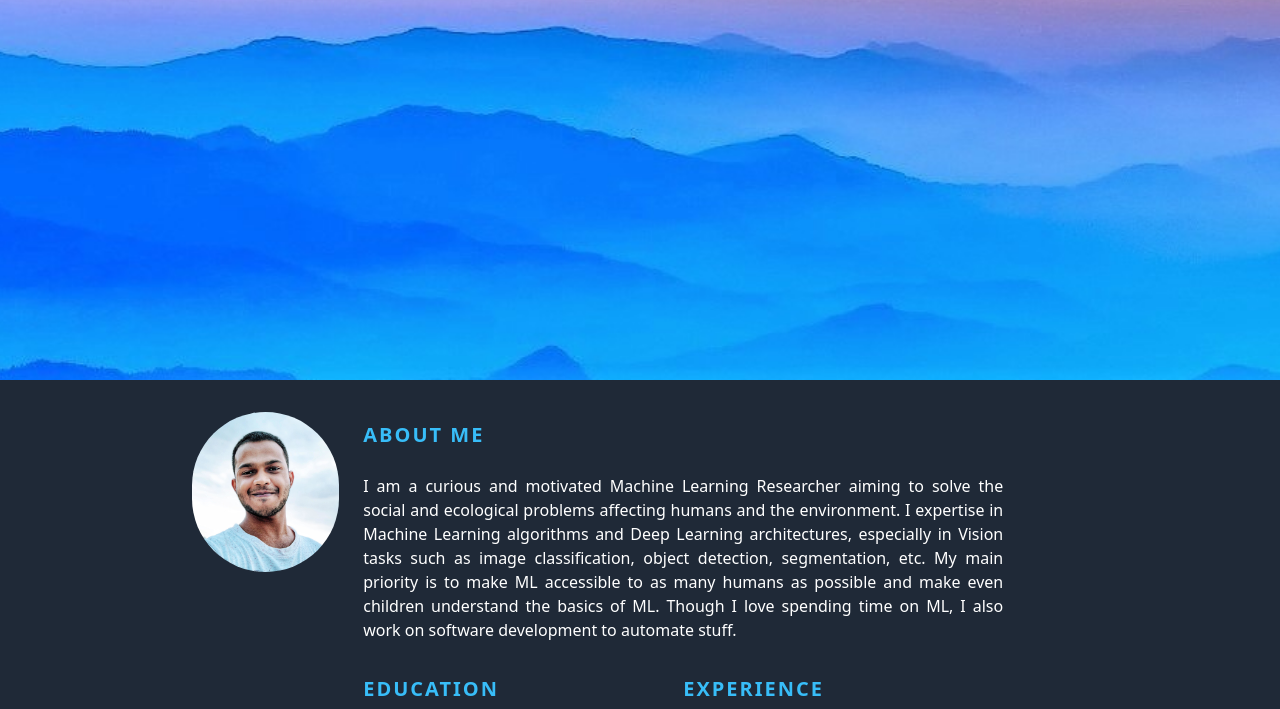
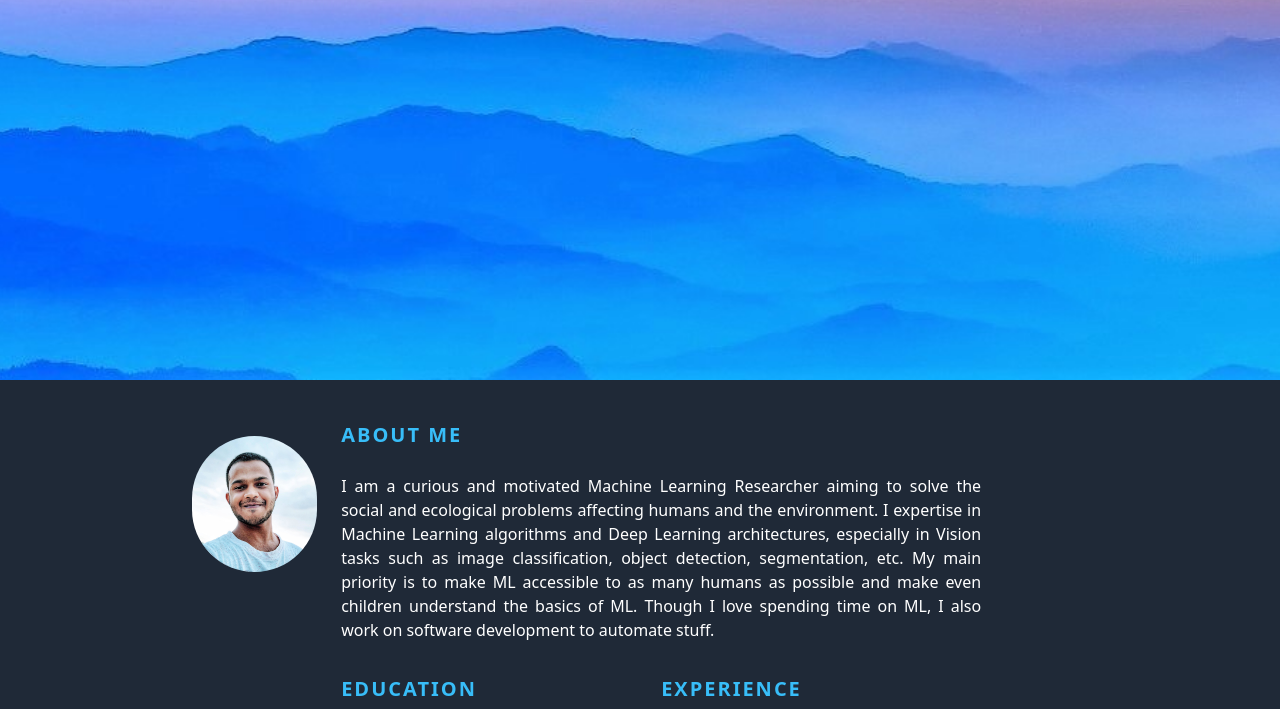
Before and after one commit to rajrathi/rajrathi.github.io, a Gatsby site: page / in a window 1280 px wide. Shown: the part 420-1129 px from the top of the page. Built offline with nearby package versions, Linux system fonts and the light colour scheme; Gatsby itself is replaced by a stand-in of ours.

Commit message:
realign profile pic

```diff
--- a/src/pages/index.jsx
+++ b/src/pages/index.jsx
@@ -14,7 +14,7 @@ import SEO from '../components/seo';
 const classes = {
   wrapper: 'max-w-xs xs:max-w-4xl flex ml-auto mr-auto flex-row',
   imageWrapper: 'hidden xs:flex block max-w-150 h-40 justify-start',
-  image: 'rounded-full transform transition-all duration-150 hover:scale-105',
+  image: 'rounded-full transform transition-all duration-150 hover:scale-105 mt-6',
 };
 
 const Index = ({ data }) => {
```
